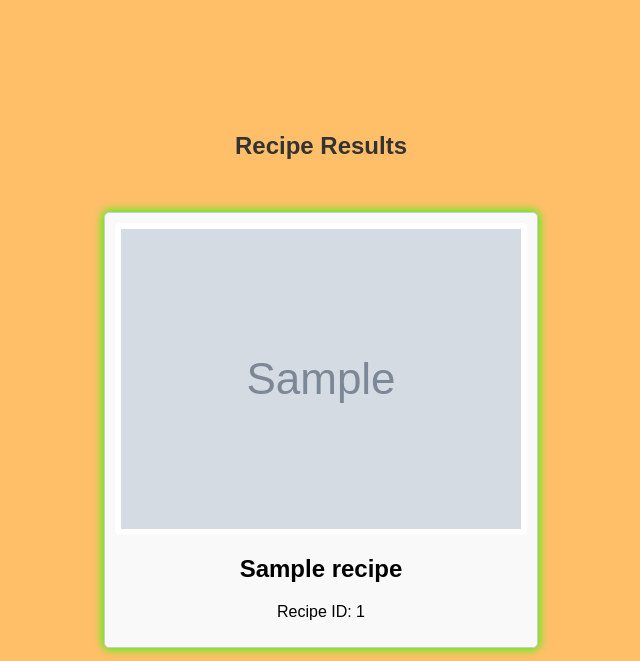
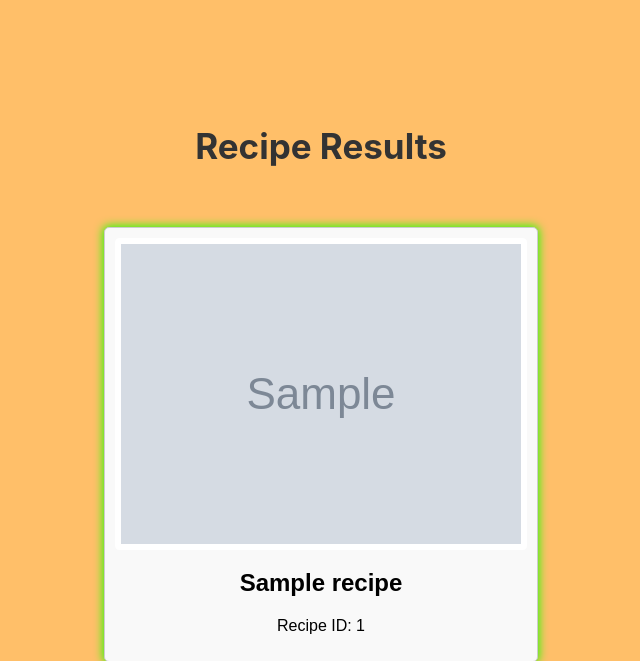
Before and after one commit to Harley2zazaa/Famous-Food_Finder, a Django app: template Famous_Food_Finder/myapp/templates/search_results.html in a window 1280 px wide. Shown: the top 661 px of the page, without its empty margins (319-959 px from the left). Run offline with Django 5.2, Linux system fonts and the light colour scheme; the template is opened without the code that fills it: most values are stand-ins (such as "Sample title", 1, 10 or a date in 2020); grey boxes marked "Sample" are stand-in pictures.

Commit message:
change font size
despair cuz font didn't change ;-;

```diff
--- a/Famous_Food_Finder/myapp/static/css/resultstyle.css
+++ b/Famous_Food_Finder/myapp/static/css/resultstyle.css
@@ -80,7 +80,7 @@ body {
 }
 
 h1 {
-    font-family: 'Persona5MenuFont', sans-serif; /* เลือกฟอนต์ใหม่ */
-    font-size: 24px; /* ขนาดตัวอักษร */
-    color: #333; /* สีตัวอักษร */
+    font-family: 'Inter', sans-serif;
+    font-size: 35px;
+    color: #333;
 }
```
